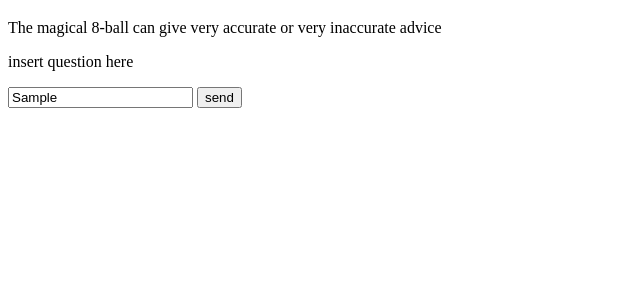
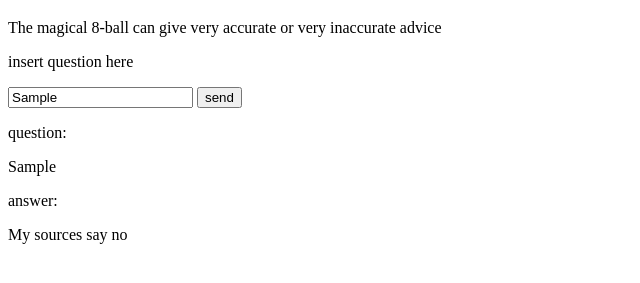
Before and after one commit to colorlessenergy/eight-ball, a plain HTML site: page index.html in a window 1280 px wide. Both pictures are taken after typing "Sample" into the empty fields and a click on the button "send". Shown: the part 61-344 px from the top of the page, without its empty margins (0-640 px from the left). Drawn offline with Linux system fonts and the light colour scheme.

Commit message:
added interactions and displayed answer and question

```diff
--- a/index.html
+++ b/index.html
@@ -6,16 +6,22 @@
     <link rel="stylesheet" href="main.css">
   </head>
   <body>
-    <div id="title">
+    <div class="title">
       <h1>the Magical 8-ball</h1>
     </div>
-    <div id="info">
+    <div class="info">
       <p>The magical 8-ball can give very accurate or very inaccurate advice</p>
     </div>
-    <div id="askQuestion">
+    <div class="askQuestion">
       <p>insert question here</p>
       <input id="question" type="text">
       <button id="questionData"> send </button>
+      <div class="displayData">
+        <p>question: </p>
+        <p id="showQuestion"></p>
+        <p>answer: </p>
+        <p id="answer"></p>
+      </div>
     </div>
     <script src="main.js"></script>
   </body>
--- a/main.js
+++ b/main.js
@@ -1,9 +1,16 @@
-var question  = document.getElementById("question")
-var button = document.getElementById("questionData")
-var responses = ["It is decidedly so", "no", "Very doubtful"];
+var question  = document.getElementById("question");
+var button = document.getElementById("questionData");
+var showQuestion = document.getElementById("showQuestion");
+var showAnswer = document.getElementById("answer");
+var responses = ["It is certain", "It is decidedly so", "Without a doubt", "Yes, definitely", "You may rely on it",
+                 "As I see it, yes", "Most likely", "Outlook good", "Yes", "Signs point to yes", "Reply hazy try again",
+                 "Ask again later", "Better not tell you now", "Cannot predict now", "Concentrate and ask again",
+                 "Don't count on it", "My reply is no", "My sources say no", "Outlook not so good", "Very doubtful"];
+console.log(responses.length);
 button.addEventListener("click", function () {
   if (question.value !== "") {
-    alert(responses[Math.floor(Math.random() * 2)]);
+    showQuestion.innerHTML = question.value;
+    showAnswer.innerHTML = responses[Math.floor(Math.random() * responses.length-1)];
   } else {
     alert("insert something into the text box");
   }
```
